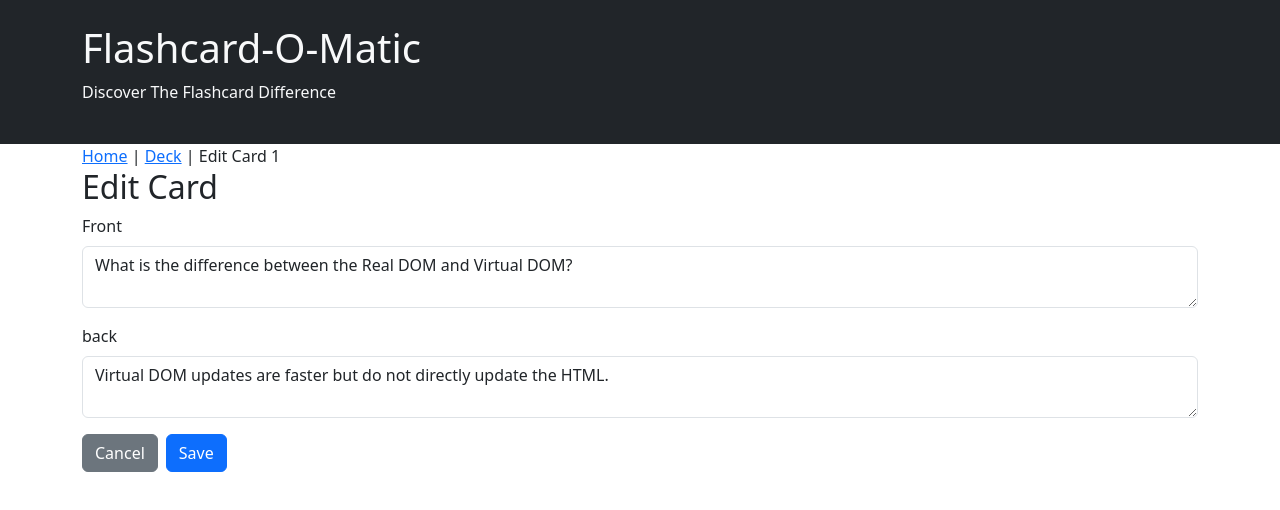
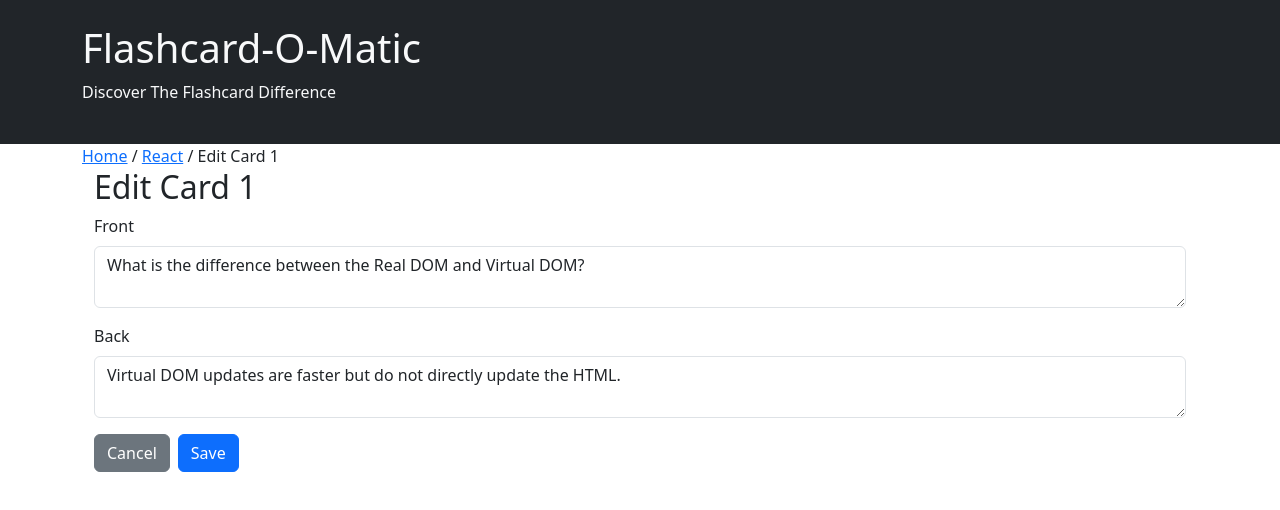
Before and after one commit to jkfaris94/Flashcard-O-Matic, a React (Create React App) app: page /decks/1/cards/1/edit in a window 1280 px wide. Shown: the top 510 px of the page. Built offline with nearby package versions, Linux system fonts and the light colour scheme.

Commit message:
refactered code to use CardForm so editcard and addcard use the same form. now one test failing. need to add a redirect for nomatch decks

```diff
--- a/src/cards/AddCard.js
+++ b/src/cards/AddCard.js
@@ -1,11 +1,12 @@
 import React, { useState, useEffect } from "react";
-import { Link, useNavigate, useParams } from "react-router-dom"
+import { Link, useNavigate, useParams } from "react-router-dom";
+import CardForm from "./CardForm";
 
 function AddCard() {
   const navigate = useNavigate();
   const { deckId } = useParams();
-    const [ deck, setDeck ]  = useState(null);
-    const [ formData, setFormData ] = useState({ front: "", back: "" });
+  const [deck, setDeck] = useState(null);
+  const [formData, setFormData] = useState({ front: "", back: "" });
 
   useEffect(() => {
     const abortController = new AbortController();
@@ -20,7 +21,7 @@ function AddCard() {
         setDeck(data);
       } catch (error) {
         if (error.name !== "AbortError") {
-                    console.error("Failed to lod deck:", error);
+          console.error("Failed to load deck:", error);
           navigate("/");
         }
       }
@@ -38,11 +39,12 @@ function AddCard() {
     event.preventDefault();
 
     try {
-            const response = await fetch(`http://mockhost/decks/${deckId}/cards`, {
+      await fetch(`http://mockhost/decks/${deckId}/cards`, {
         method: "POST",
         headers: { "Content-Type": "application/json" },
-                body: JSON.stringify({ ...formData }),
+        body: JSON.stringify(formData),
       });
+
       setFormData({ front: "", back: "" });
     } catch (error) {
       console.error("Failed to create card:", error);
@@ -52,50 +54,20 @@ function AddCard() {
   if (!deck) return <p>Loading...</p>;
 
   return (
-        <div className="container">
+    <>
       <nav>
-        <Link to="/">Home</Link> / <Link to={`/decks/${deckId}`}>{deck.name}</Link> / Add Card
+        <Link to="/">Home</Link> /{" "}
+        <Link to={`/decks/${deckId}`}>{deck.name}</Link> / Add Card
       </nav>
 
-      <h2>{deck.name}: Add Card</h2>
-
-      <form onSubmit={handleSubmit}>
-        <div className="mb-3">
-          <label htmlFor="front" className="form-label">Front</label>
-          <textarea
-            id="front"
-            name="front"
-            className="form-control"
-            value={formData.front}
-            onChange={handleChange}
-            placeholder="Front side of card"
+      <CardForm
+        formData={formData}
+        handleChange={handleChange}
+        handleSubmit={handleSubmit}
+        cancelPath={`/decks/${deckId}`}
+        formTitle={`${deck.name}: Add Card`}
       />
-        </div>
-
-        <div className="mb-3">
-          <label htmlFor="back" className="form-label">Back</label>
-          <textarea
-            id="back"
-            name="back"
-            className="form-control"
-            value={formData.back}
-            onChange={handleChange}
-            placeholder="Back side of card"
-          />
-        </div>
-
-        <button
-          type="button"
-          className="btn btn-secondary me-2"
-          onClick={() => navigate(`/decks/${deckId}`)}
-        >
-          Done
-        </button>
-        <button type="submit" className="btn btn-primary">
-          Save
-        </button>
-      </form>
-    </div>
+    </>
   );
 }
 
--- /dev/null
+++ b/src/cards/CardForm.js
@@ -0,0 +1,51 @@
+import React from "react";
+import { useNavigate } from "react-router-dom";
+
+function CardForm({ formData, handleChange, handleSubmit, cancelPath, formTitle }) {
+    const navigate = useNavigate();
+
+    return (
+        <div className="container">
+          <h2>{formTitle}</h2>
+
+          <form onSubmit={handleSubmit}>
+            <div className="mb-3">
+              <label htmlFor="front" className="form-label">Front</label>
+              <textarea
+                id="front"
+                name="front"
+                className="form-control"
+                value={formData.front}
+                onChange={handleChange}
+                placeholder="Front side of card"
+              />
+            </div>
+
+            <div className="mb-3">
+              <label htmlFor="back" className="form-label">Back</label>
+              <textarea
+                id="back"
+                name="back"
+                className="form-control"
+                value={formData.back}
+                onChange={handleChange}
+                placeholder="Back side of card"
+              />
+            </div>
+
+            <button
+              type="button"
+              className="btn btn-secondary me-2"
+              onClick={() => navigate(cancelPath)}
+            >
+              Cancel
+            </button>
+            <button type="submit" className="btn btn-primary">
+              Save
+            </button>
+          </form>
+        </div>
+      );
+    }
+
+    export default CardForm;
--- a/src/cards/EditCard.js
+++ b/src/cards/EditCard.js
@@ -1,11 +1,12 @@
-import React, { useState, useEffect } from "react";
+import React, { useEffect, useState } from "react";
 import { Link, useParams, useNavigate } from "react-router-dom";
+import CardForm from "./CardForm";
 
 function EditCard() {
   const { deckId, cardId } = useParams();
-    const [card, setCard] = useState({front: "", back: ""});
+  const [formData, setFormData] = useState({ front: "", back: "" });
+  const [deck, setDeck] = useState(null);
   const navigate = useNavigate();
-
 
   useEffect(() => {
     const abortController = new AbortController();
@@ -15,22 +16,19 @@ function EditCard() {
         const deckResponse = await fetch(`http://mockhost/decks/${deckId}`, {
           signal: abortController.signal,
         });
+        const deckData = await deckResponse.json();
+        setDeck(deckData);
 
         const cardResponse = await fetch(
           `http://mockhost/decks/${deckId}/cards/${cardId}`,
           { signal: abortController.signal }
         );
-
-              const data = await cardResponse.json();
-              setCard({ front: data.front, back: data.back });
+        const cardData = await cardResponse.json();
+        setFormData({ front: cardData.front, back: cardData.back });
       } catch (error) {
         if (error.name !== "AbortError") {
-                console.error("Redirecting due to error:", error.message);
-                if (error.message === "Deck not found") {
+          console.error("Failed to load data:", error);
           navigate("/");
-                } else {
-                  navigate(`/decks/${deckId}`);
-                }
         }
       }
     }
@@ -39,17 +37,21 @@ function EditCard() {
     return () => abortController.abort();
   }, [deckId, cardId, navigate]);
 
+  const handleChange = ({ target }) => {
+    setFormData({ ...formData, [target.name]: target.value });
+  };
+
   const handleSubmit = async (event) => {
     event.preventDefault();
 
     try {
-            const response = await fetch(`http://mockhost/decks/${deckId}/cards/${cardId}`, {
+      await fetch(`http://mockhost/decks/${deckId}/cards/${cardId}`, {
         method: "PUT",
         headers: {
           "Content-Type": "application/json",
         },
         body: JSON.stringify({
-                    ...card,
+          ...formData,
           id: Number(cardId),
           deckId: Number(deckId),
         }),
@@ -57,47 +59,27 @@ function EditCard() {
 
       navigate(`/decks/${deckId}`);
     } catch (error) {
-            console.error("failed to update card:", error);
+      console.error("Failed to update card:", error);
     }
   };
 
+  if (!deck) return <p>Loading...</p>;
+
   return (
-        <div>
+    <>
       <nav>
-                <Link to="/">Home</Link> | <Link to={`/decks/${deckId}`}>Deck</Link> | Edit Card {cardId}
+        <Link to="/">Home</Link> /{" "}
+        <Link to={`/decks/${deckId}`}>{deck.name}</Link> / Edit Card {cardId}
       </nav>
 
-            <h2>Edit Card</h2>
-
-            <form onSubmit={handleSubmit}>
-                <div className="mb-3">
-                    <label htmlFor="front"  className="form-label" >Front </label>
-                    <textarea
-                    id="front"
-                    name="front"
-                    className="form-control"
-                    placeholder="Front of card"
-                    value={card.front}
-                    onChange={(e) => setCard({ ...card, front: e.target.value })}
+      <CardForm
+        formData={formData}
+        handleChange={handleChange}
+        handleSubmit={handleSubmit}
+        cancelPath={`/decks/${deckId}`}
+        formTitle={`Edit Card ${cardId}`}
       />
-                </div>
-
-                <div className="mb-3">
-                    <label htmlFor="back" className="form-label">back</label>
-                    <textarea
-                    id="back"
-                    name="back"
-                    className="form-control"
-                    placeholder="back of card"
-                    value={card.back}
-                    onChange={(e) => setCard({ ...card, back: e.target.value })}
-                    />
-                </div>
-
-                <button type="button" className="btn btn-secondary me-2" onClick={() => navigate(`/decks/${deckId}`)}>Cancel</button>
-                <button type="submit" className="btn btn-primary">Save</button>
-            </form>
-        </div>
+    </>
   );
 }
 
```
Lines whose indentation alone changed are shown as unchanged.
